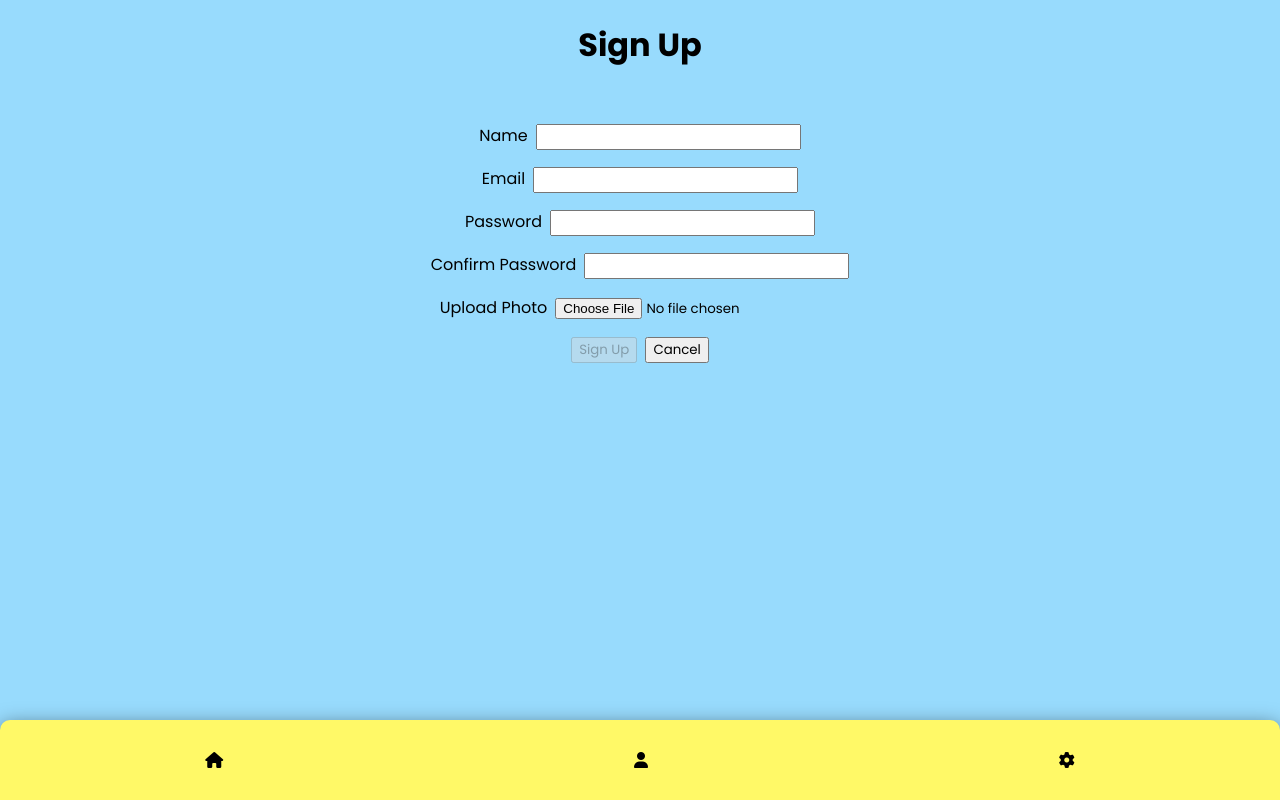
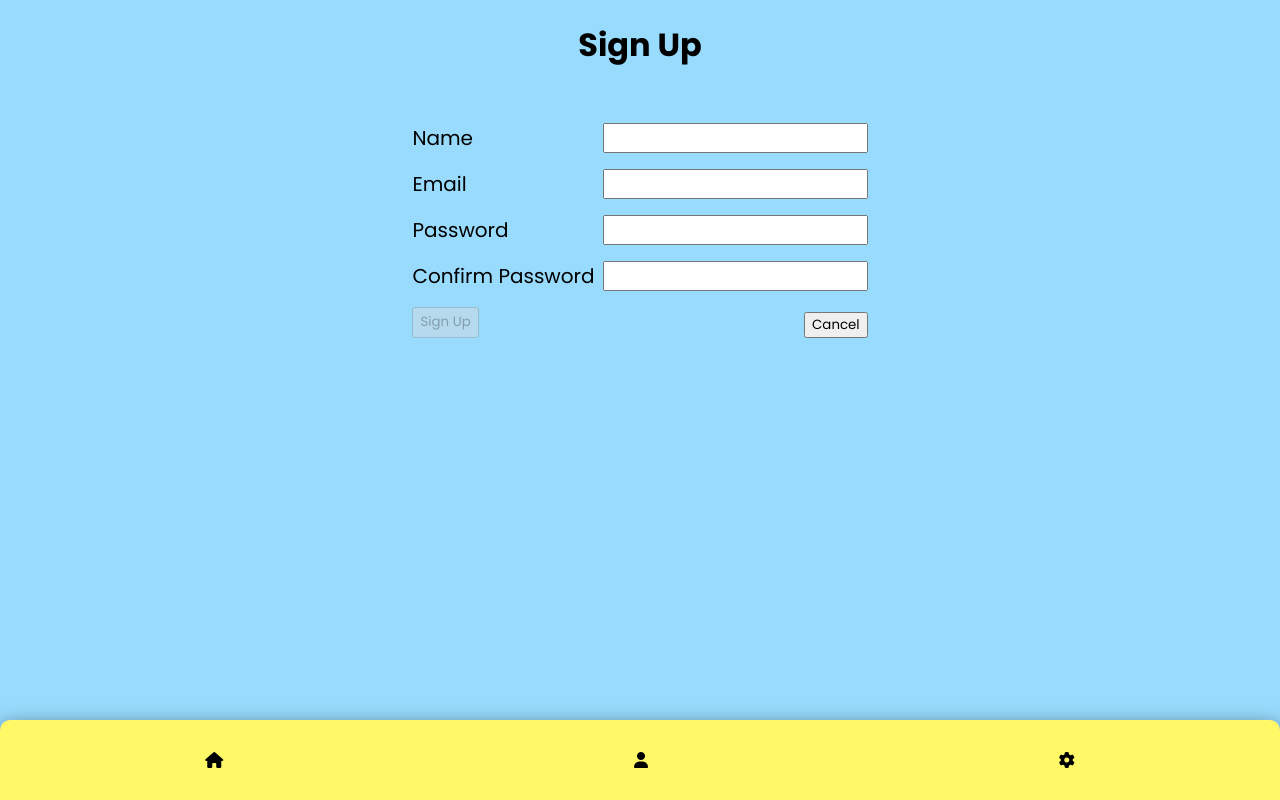
Before and after one commit to Cazier92/Money-Mania-Frontend, a React (Create React App) app: page /signup in a window 1280 px wide. Built offline with nearby package versions, Linux system fonts and the light colour scheme; no server answers.

Commit message:
update sign up page styling

```diff
--- a/src/components/SignupForm/SignupForm.jsx
+++ b/src/components/SignupForm/SignupForm.jsx
@@ -48,6 +48,7 @@ const SignupForm = props => {
       onSubmit={handleSubmit}
       className={styles.container}
     >
+      <div className={styles.signupForm}>
         <div className={styles.inputContainer}>
           <label htmlFor="name" className={styles.label}>Name</label>
           <input
@@ -94,7 +95,7 @@ const SignupForm = props => {
             onChange={handleChange}
           />
         </div>
-      <div className={styles.inputContainer}>
+        {/* <div className={styles.inputContainer}>
           <label htmlFor="photo-upload" className={styles.label}>
             Upload Photo
           </label>
@@ -104,7 +105,7 @@ const SignupForm = props => {
             name="photo"
             onChange={handleChangePhoto}
           />
-      </div>
+        </div> */}
         <div className={styles.inputContainer}>
           <button disabled={isFormInvalid()} className={styles.button}>
             Sign Up
@@ -113,6 +114,8 @@ const SignupForm = props => {
             <button>Cancel</button>
           </Link>
         </div>
+
+      </div>
     </form>
   )
 }
--- a/src/components/SignupForm/SignupForm.module.css
+++ b/src/components/SignupForm/SignupForm.module.css
@@ -13,4 +13,8 @@
 
 .inputContainer {
   margin-bottom: 1rem;
+  display: flex;
+  justify-content: space-between;
+  font-size: 2.5vmin;
+
 }
```
Lines whose indentation alone changed are shown as unchanged.
